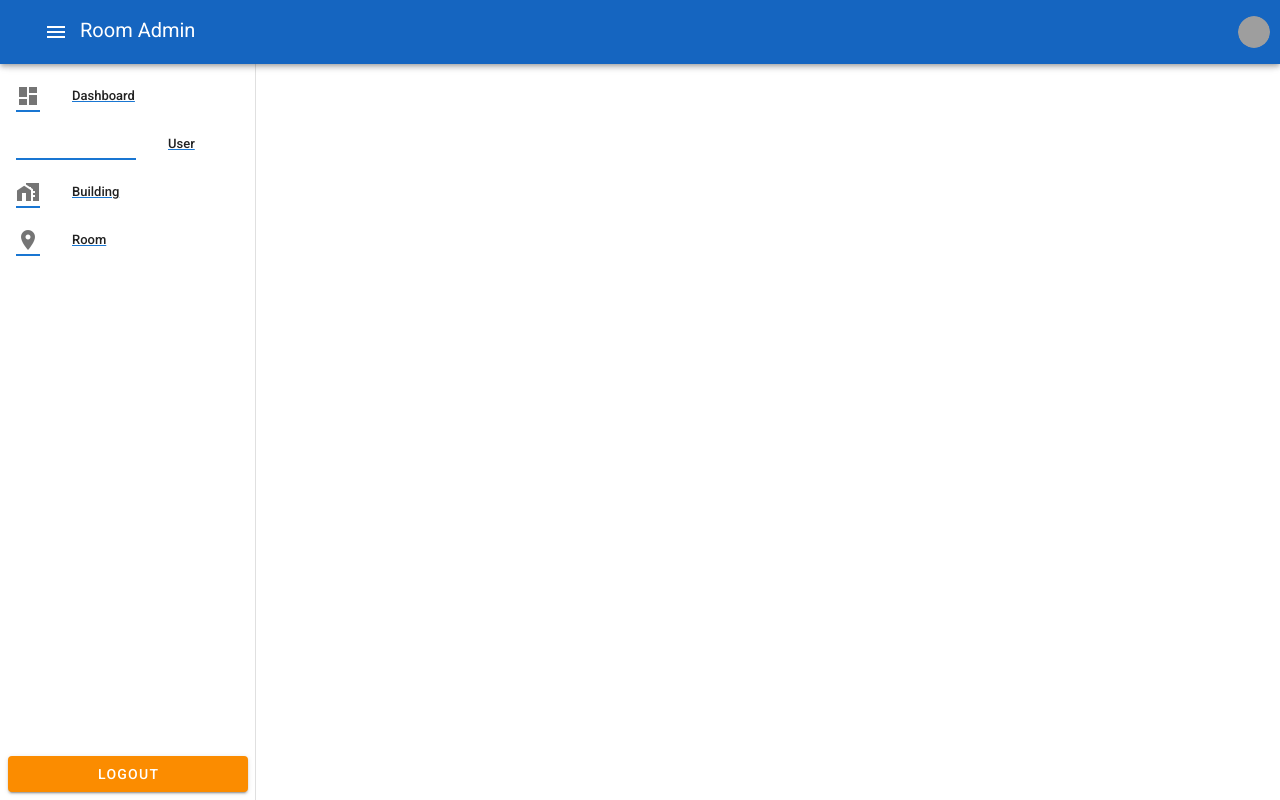
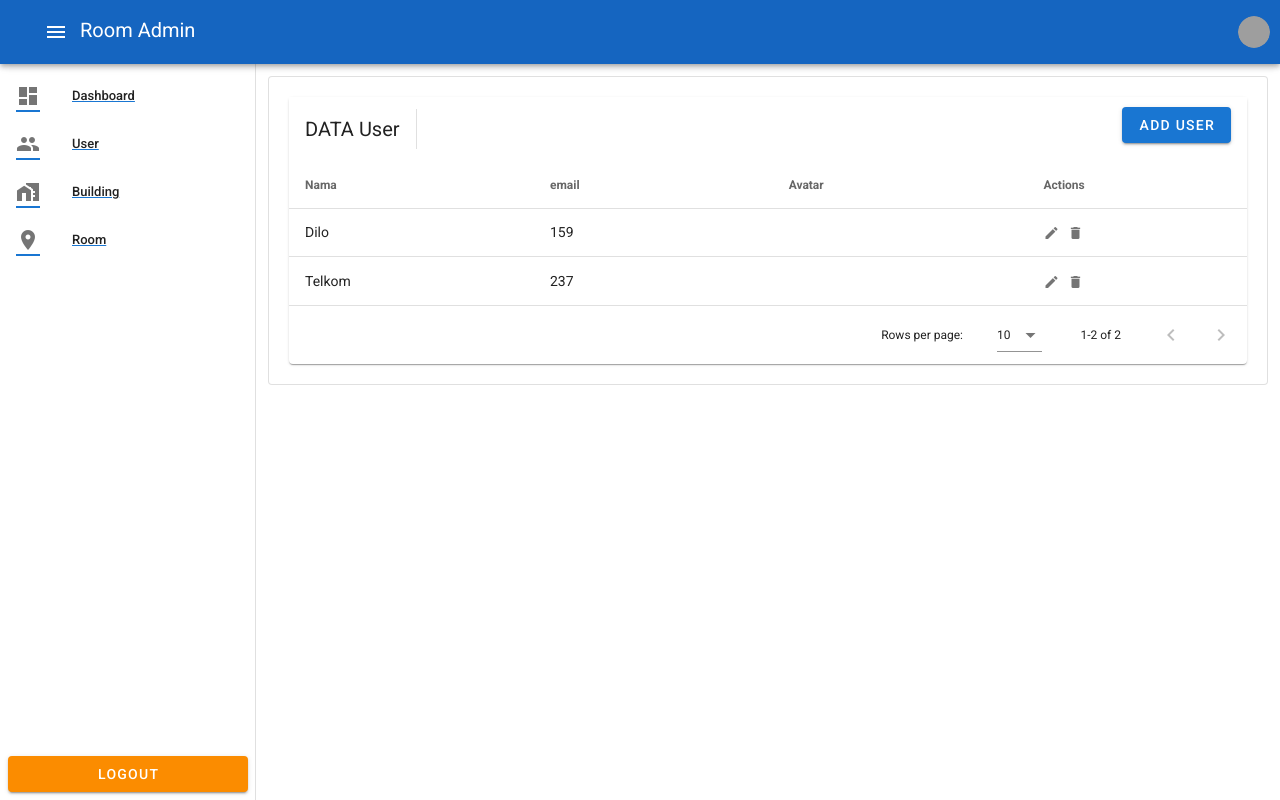
Before and after one commit to anasmisbah/room-front-end, a Vue app: page /user in a window 1280 px wide. Built offline with nearby package versions, Linux system fonts and the light colour scheme; grey boxes are pictures that could not be loaded; what vue-sweetalert2 would draw is missing.

Commit message:
add dashboard card

```diff
--- a/src/App.vue
+++ b/src/App.vue
@@ -87,7 +87,7 @@
       drawer: null,
       items: [
         { icon: 'dashboard', text: 'Dashboard',url:{name: 'dashboard'} },
-        { icon: 'users', text: 'User' , url:{name: 'user'}},
+        { icon: 'people', text: 'User' , url:{name: 'user'}},
         { icon: 'home_work', text: 'Building',url:{name: 'building'} },
         { icon: 'room', text: 'Room' , url:{name: 'room'}},
       ],
--- a/src/pages/PageBuilding.vue
+++ b/src/pages/PageBuilding.vue
@@ -59,19 +59,32 @@
       </v-toolbar>
     </template>
     <template v-slot:item.action="{ item }">
+      <v-tooltip bottom>
+        <template v-slot:activator="{ on }">
           <v-icon
+            v-on="on"
             small
             class="mr-2"
             @click="editItem(item)"
-      >
-        edit
+          >edit
           </v-icon>
+        </template>
+        <span>Edit Building</span>
+      </v-tooltip>
+
+      <v-tooltip bottom>
+        <template v-slot:activator="{ on }">
           <v-icon
           small
           @click="deleteItem(item)"
+          v-on="on"
         >
           delete
         </v-icon>
+        </template>
+        <span>Delete Building</span>
+      </v-tooltip>
+
     </template>
     <template v-slot:no-data>
       <v-btn color="primary" @click="initialize">Reset</v-btn>
--- a/src/pages/PageDashboard.vue
+++ b/src/pages/PageDashboard.vue
@@ -1,10 +1,72 @@
 <template>
-<h1>Selamat Datang admin</h1>
+<v-row>
+    <v-col class="mx-auto">
+        <v-card
+      :width="width"
+    >
+      <v-img
+        class="white--text"
+        height="200px"
+        src="https://cdn.vuetifyjs.com/images/cards/docks.jpg"
+      >
+        <v-card-title class="align-end fill-height"><v-icon x-large dark>people</v-icon></v-card-title>
+      </v-img>
+
+      <v-card-text>User Data</v-card-text>
+      <v-card-actions>
+            <v-btn :to="{name:'user'}" outlined>List User</v-btn>
+      </v-card-actions>
+    </v-card>
+    </v-col>
+
+    <v-col class="mx-auto">
+        <v-card
+      :width="width"
+    >
+      <v-img
+        class="white--text"
+        height="200px"
+        src="https://cdn.vuetifyjs.com/images/cards/docks.jpg"
+      >
+        <v-card-title class="align-end fill-height"><v-icon x-large dark>home_work</v-icon></v-card-title>
+      </v-img>
+
+      <v-card-text>Building Data</v-card-text>
+      <v-card-actions>
+            <v-btn :to="{name:'building'}" outlined>List Building</v-btn>
+      </v-card-actions>
+    </v-card>
+    </v-col>
+
+    <v-col class="mx-auto">
+        <v-card
+      :width="width"
+    >
+      <v-img
+        class="white--text"
+        height="200px"
+        src="https://cdn.vuetifyjs.com/images/cards/docks.jpg"
+      >
+        <v-card-title class="align-end fill-height"><v-icon x-large dark>business</v-icon></v-card-title>
+      </v-img>
+
+      <v-card-text>Room Data</v-card-text>
+      <v-card-actions>
+            <v-btn :to="{name:'room'}" outlined>List Room</v-btn>
+      </v-card-actions>
+    </v-card>
+    </v-col>
+
+</v-row>
 </template>
 
 <script>
+export default {
+    data: () => ({
+      width: 344,
+    }),
+}
 </script>
 
-<style>
-
+<style scoped>
 </style>
--- a/src/pages/PageRoom.vue
+++ b/src/pages/PageRoom.vue
@@ -61,19 +61,31 @@
       </v-toolbar>
     </template>
     <template v-slot:item.action="{ item }">
+      <v-tooltip bottom>
+        <template v-slot:activator="{ on }">
           <v-icon
+            v-on="on"
             small
             class="mr-2"
             @click="editItem(item)"
-      >
-        edit
+          >edit
           </v-icon>
+        </template>
+        <span>Edit Room</span>
+      </v-tooltip>
+
+      <v-tooltip bottom>
+        <template v-slot:activator="{ on }">
           <v-icon
           small
           @click="deleteItem(item)"
+          v-on="on"
         >
           delete
         </v-icon>
+        </template>
+        <span>Delete Room</span>
+      </v-tooltip>
     </template>
     <template v-slot:no-data>
       <v-btn color="primary" @click="initialize">Reset</v-btn>
--- a/src/pages/PageUser.vue
+++ b/src/pages/PageUser.vue
@@ -1,11 +1,215 @@
 <template>
+<v-card
+      class="mx-auto pa-5"
+      :outlined="outlined"
+      :elevation="elevation"
+    >
+  <v-data-table
+    :headers="headers"
+    :items="desserts"
+    class="elevation-1"
 
+  >
+    <template v-slot:top>
+      <v-toolbar flat color="gray">
+        <v-toolbar-title>DATA User</v-toolbar-title>
+        <v-divider
+          class="mx-4"
+          inset
+          vertical
+        ></v-divider>
+        <div class="flex-grow-1"></div>
+        <v-dialog v-model="dialog" max-width="500px">
+          <template v-slot:activator="{ on }">
+            <v-btn color="primary" dark class="mb-2" v-on="on">Add User</v-btn>
+          </template>
+          <v-card>
+            <v-card-title>
+              <span class="headline">{{ formTitle }}</span>
+            </v-card-title>
+
+            <v-card-text>
+              <v-container>
+                <v-row>
+                  <v-col class="d-flex" cols="12" sm="12">
+                    <v-select
+                      :items="items"
+                      label="Building"
+                      v-model="editedItem.building_id"
+                    ></v-select>
+                  </v-col>
+                  <v-col cols="12" sm="12" md="12">
+                    <v-text-field v-model="editedItem.nama" label="Nama"></v-text-field>
+                  </v-col>
+                  <v-col cols="12" sm="12" md="12">
+                    <v-text-field v-model="editedItem.macble" label="email"></v-text-field>
+                  </v-col>
+                  <v-col cols="12" sm="12" md="12">
+                    <v-file-input v-model="editedItem.file" display-size counter multiple label="Input Obj 3D"></v-file-input>
+                  </v-col>
+                </v-row>
+              </v-container>
+            </v-card-text>
+
+            <v-card-actions>
+              <div class="flex-grow-1"></div>
+              <v-btn color="blue darken-1" text @click="close">Cancel</v-btn>
+              <v-btn color="blue darken-1" text @click="save">Save</v-btn>
+            </v-card-actions>
+          </v-card>
+        </v-dialog>
+      </v-toolbar>
+    </template>
+    <template v-slot:item.action="{ item }">
+      <v-tooltip bottom>
+        <template v-slot:activator="{ on }">
+          <v-icon
+            v-on="on"
+            small
+            class="mr-2"
+            @click="editItem(item)"
+          >edit
+          </v-icon>
+        </template>
+        <span>Edit Building</span>
+      </v-tooltip>
+
+      <v-tooltip bottom>
+        <template v-slot:activator="{ on }">
+          <v-icon
+          small
+          @click="deleteItem(item)"
+          v-on="on"
+        >
+          delete
+        </v-icon>
+        </template>
+        <span>Delete Building</span>
+      </v-tooltip>
+    </template>
+    <template v-slot:no-data>
+      <v-btn color="primary" @click="initialize">Reset</v-btn>
+    </template>
+  </v-data-table>
+</v-card>
 </template>
 
 <script>
 export default {
+    data: () => ({
+      media: true,
+      actions: true,
+      outlined: true,
+      elevation: 50,
+      dialog :false,
+      headers: [
+        {
+          text: 'Nama',
+          align: 'left',
+          sortable: true,
+          value: 'nama',
+        },
+        { text: 'email', value: 'macble' },
+        { text: 'Avatar', value: 'avatar' },
+        { text: 'Actions', value: 'action', sortable: false },
+      ],
+      desserts: [],
+      editedIndex: -1,
+      editedItem: {
+        nama: '',
+        macble: '',
+        file: null,
+        building_id:null
+      },
+      defaultItem: {
+        nama: '',
+        macble: '',
+        file: null,
+        building_id:null
+      },
+      items: ['Foo', 'Bar', 1, 'Buzz'],
+    }),
 
-}
+    computed: {
+      formTitle () {
+        return this.editedIndex === -1 ? 'New Add Building' : 'Edit Building'
+      },
+    },
+
+    watch: {
+      dialog (val) {
+        val || this.close()
+      },
+    },
+
+    created () {
+      this.initialize()
+    },
+
+    methods: {
+      initialize () {
+        this.desserts = [
+          {
+            nama: 'Dilo',
+            macble: 159,
+            building_id:1
+          },
+          {
+            nama: 'Telkom',
+            macble: 237,
+            building_id:1
+          },
+        ]
+      },
+
+      editItem (item) {
+        this.editedIndex = this.desserts.indexOf(item)
+        this.editedItem = Object.assign({}, item)
+        this.dialog = true
+      },
+
+      deleteItem (item) {
+        const index = this.desserts.indexOf(item)
+        this.$swal(
+            {
+                title: 'Are you sure you want to delete this item??',
+                text: "You won't be able to revert this!",
+                type: 'warning',
+                showCancelButton: true,
+                confirmButtonColor: '#3085d6',
+                cancelButtonColor: '#d33',
+                confirmButtonText: 'Yes, delete it!'
+                }).then((result) => {
+                if (result.value) {
+                    this.desserts.splice(index, 1)
+                    this.$swal(
+                    'Deleted!',
+                    'Your file has been deleted.',
+                    'success'
+                    )
+                }
+                }
+        )
+      },
+
+      close () {
+        this.dialog = false
+        setTimeout(() => {
+          this.editedItem = Object.assign({}, this.defaultItem)
+          this.editedIndex = -1
+        }, 300)
+      },
+
+      save () {
+        if (this.editedIndex > -1) {
+          Object.assign(this.desserts[this.editedIndex], this.editedItem)
+        } else {
+          this.desserts.push(this.editedItem)
+        }
+        this.close()
+      },
+    },
+  }
 </script>
 
 <style>
```
Also changed, not shown: src/store/index.js (added, +22 -0 lines), src/store/modules/building.js (added, +31 -0 lines). Lines whose indentation alone changed are shown as unchanged.
